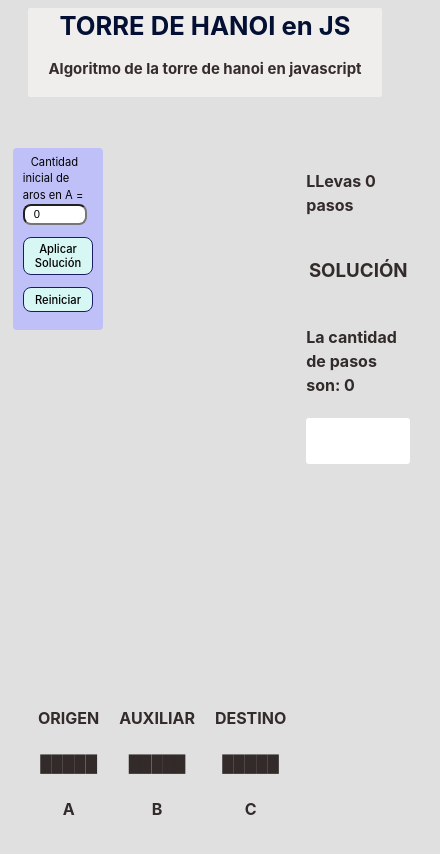
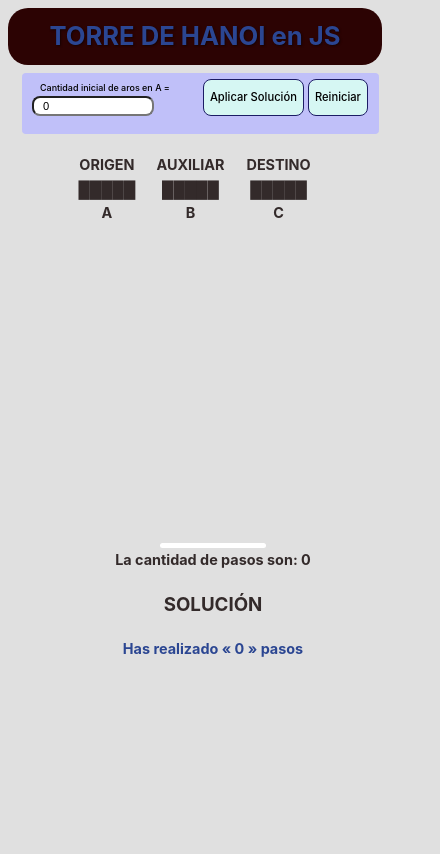
Before and after one commit to HX-MLuquez/tower_of_hanoi-in-javascript-, a React (Vite) app: page / in a window 390 px wide. Shown: the top 854 px of the page, 440 px wide, since content can reach past the window. Built offline with nearby package versions, Linux system fonts and the light colour scheme.

Commit message:
fixed design

```diff
--- a/src/App.css
+++ b/src/App.css
@@ -5,9 +5,9 @@
 }
 
 .header {
-  background-color: #f0eded;
-  padding: 1px;
-  border-radius: 2px;
+  background-color: #2c0303;
+  padding: 3% 1%;
+  border-radius: 20px;
   display: flex;
   flex-direction: column;
   align-items: center;
@@ -28,7 +28,6 @@
   align-items: center;
 }
 
-
 .thin {
   width: calc(4% - 0px);
 }
@@ -45,7 +44,6 @@
 }
 
 .footer {
-
   padding: 20px;
 }
 
@@ -73,18 +71,19 @@
 .in {
   font-size: 70%;
   display: flex;
-  flex-direction: column;
+  flex-direction: column-reverse;
   position: fixed;
-  margin-left: 32px;
+  margin-left: 2%;
+  margin-top: 2%;
   color: black;
   align-items: center;
   background-color: #b9b9ffcd;
   border-radius: 4px;
   padding: 6px 10px;
+  width: 10%;
 }
 
 .footera {
-
   padding: 20px;
   display: flex;
   justify-content: center;
@@ -96,7 +95,7 @@
   font-size: 0.8em;
 }
 
-.solution{
+.solution {
   display: flex;
   background-color: #ffffff;
   padding: 0.1em 3em;
@@ -105,7 +104,7 @@
 .center {
   flex-grow: 1; /* Hacer que los elementos se expandan para ocupar todo el espacio disponible */
   display: flex;
-  justify-content: flex-end
+  justify-content: flex-end;
 }
 .center:hover {
   border: solid;
@@ -119,24 +118,40 @@
   overflow-y: auto; /* Activa el desplazamiento vertical cuando el contenido excede la altura máxima */
 }
 
-
 @media only screen and (max-width: 600px) {
-
   .box {
     width: 100%; /* Ocupa todo el ancho disponible */
+
   }
-  .header{
-    margin-left: 20px;
+  .header {
+
     font-size: 0.8em;
   }
   input {
     font-size: 1em;
     display: flex;
   }
-  .in{
-    margin-left: 80px;
+  .in {
+    margin: 8px 14px;
+    display: flex;
+    flex-direction: row;
+    align-items: stretch;
+    width: 90%;
+    position: relative;
   }
-  .footera{
-display: none;
+  .footera {
+    display: none;
+  }
+  .wide{
+    position: fixed;
+    display: flex;
+    flex-direction: column-reverse;
+    justify-content: flex-end;
+    align-items: center;
+    margin-top: 100%;
+  }
+  .app{
+    height: auto;
+    width: 100%;
   }
 }
--- a/src/App.jsx
+++ b/src/App.jsx
@@ -138,11 +138,7 @@
     <div className="app">
       <div className="header">
         <h1>TORRE DE HANOI en JS</h1>
-        <h3>Algoritmo de la torre de hanoi en javascript </h3>
       </div>
-      <div className="footer"></div>
-      <div className="container">
-        <div className="box zthin">
       <div className="in">
         <div>
           <label htmlFor="numAros">Cantidad inicial de aros en A = </label>
@@ -156,7 +152,8 @@
         <button onClick={initCodeTowerHanoi}>Aplicar Solución</button>
         <button onClick={reset}>Reiniciar</button>
       </div>
-        </div>
+      <div className="container">
+        <div className="box zthin"></div>
         <div className="box center" onClick={movePiece} name="origin">
           <h4>ORIGEN</h4>
           <div className="torre">
@@ -189,7 +186,7 @@
           <h4>C</h4>
         </div>
         <div className="box wide">
-          <h4>LLevas {count} pasos</h4>
+          <h4 style={{"color": "rgb(43, 70, 146)"}}>Has realizado « {count} » pasos</h4>
           <h3>SOLUCIÓN</h3>
           <h4>La cantidad de pasos son: {steps}</h4>
           <div className="steps">
@@ -229,7 +226,7 @@
             la Torre de Brahma. Según la leyenda, cuando se complete el último
             movimiento del rompecabezas, el mundo se terminará.
           </p>
-          <h4>
+          <h4 style={{"font-weight": "800", "color": "#3f246f"}}>
             Code en: https://github.com/HX-MLuquez/tower_of_hanoi-in-javascript-
           </h4>
         </div>
--- a/src/index.css
+++ b/src/index.css
@@ -28,9 +28,22 @@
 
 
 h1 {
-  font-size: 2em;
+  font-size: 2.5em;
   line-height: 0;
-  color: rgb(3, 16, 51);
+  color: rgb(43, 70, 146);
+  font-weight: bold; /* Para hacer el texto más ancho */
+  text-shadow: 1px 1px 2px rgba(0, 0, 0, 0.5); /* Efecto resplandor */
+  transition: transform 0.8s ease-in-out; /* Transición suave para el hover */
+}
+
+h1:hover {
+  transform: scale(1.2); /* Escalado en el hover para el efecto de balanceo */
+}
+
+h4{
+  padding: none;
+  margin: 1px 1px;
+  font-size: 0.9em;
 }
 
 button {
@@ -59,3 +72,24 @@
 p{
   margin: 0px 4px;
 }
+
+@media only screen and (max-width: 600px) {
+  h1{
+    font-size: 2em;
+  }
+  :root{
+    display: flex;
+    width: 100%;
+  }
+  body{
+    width: 100%;
+  }
+  button{
+    padding: 4px 6px;
+    margin-left: 4px;
+  }
+  label{
+    font-size: 0.8em;
+    font-weight: 500;
+  }
+}
```
Lines whose indentation alone changed are shown as unchanged.
